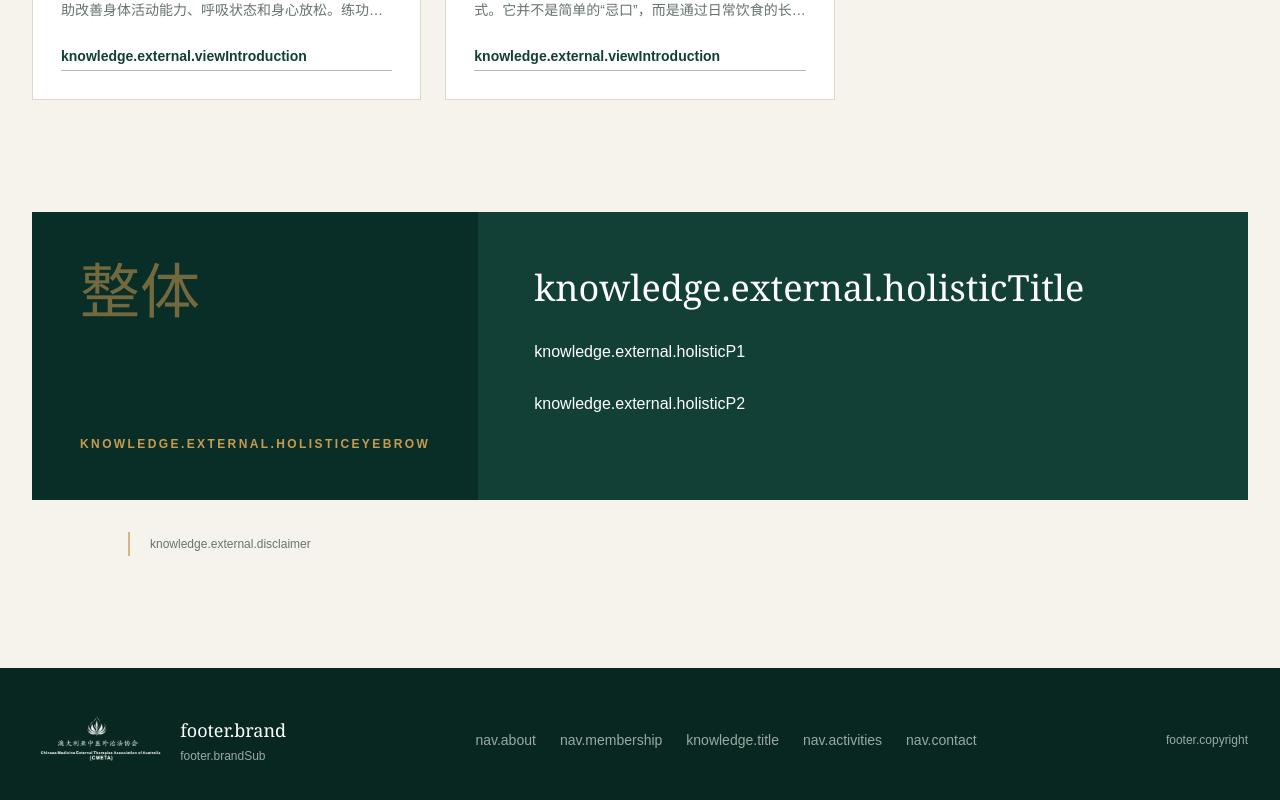
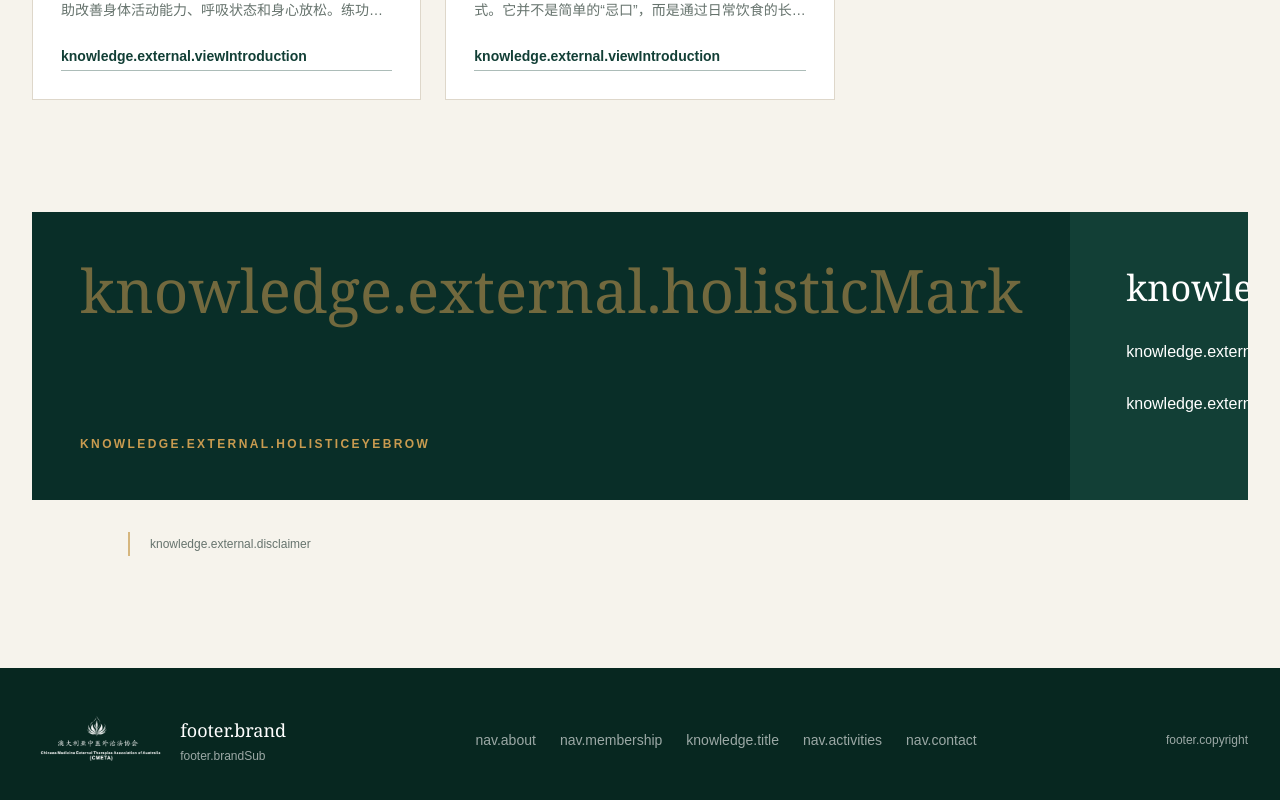
Before and after one commit to mxxct4git/Extherapy, a React (Vite) app in the folder portal/: page /knowledge/external-therapies in a window 1280 px wide. Shown: the part 2741-3541 px from the top of the page. Built offline with nearby package versions, Linux system fonts and the light colour scheme; the HTML template or start-up script is replaced by a standard one.

Commit message:
optimize i18n

```diff
--- a/portal/src/i18n/locales/en.json
+++ b/portal/src/i18n/locales/en.json
@@ -190,6 +190,7 @@
       "previous": "Previous",
       "next": "Next",
       "holisticEyebrow": "The Holistic Approach",
+      "holisticMark": "Holistic",
       "holisticTitle": "The Holistic Approach of External Therapies",
       "holisticP1": "Chinese medicine external therapies are not limited to addressing a single symptom or body area. Traditionally, practitioners consider the individual as a whole, including constitution, lifestyle, environment, emotional wellbeing, diet and daily habits.",
       "holisticP2": "The goal is to support the body's natural balance and encourage people to become more aware of their own health, so that traditional health principles can become part of everyday life.",
--- a/portal/src/i18n/locales/zh.json
+++ b/portal/src/i18n/locales/zh.json
@@ -190,6 +190,7 @@
       "previous": "上一种",
       "next": "下一种",
       "holisticEyebrow": "The Holistic Approach",
+      "holisticMark": "整体",
       "holisticTitle": "中医外治法的整体理念",
       "holisticP1": "中医外治法并不仅仅针对某一个症状或身体部位。传统中医强调“整体观”，在进行外治调理时，也会综合考虑个人体质、生活方式、环境、情绪、饮食以及日常习惯等因素。",
       "holisticP2": "其核心不仅在于缓解当下的不适，更在于帮助人们认识自身健康状态，将中医的健康理念融入日常生活，从“治已病”逐步走向“治未病”和长期健康管理。",
--- a/portal/src/pages/ExternalTherapies.tsx
+++ b/portal/src/pages/ExternalTherapies.tsx
@@ -72,7 +72,7 @@ export function ExternalTherapies() {
 
         <div className="mt-20 grid overflow-hidden bg-primary text-white lg:grid-cols-[0.72fr_1.28fr] md:mt-28">
           <div className="flex min-h-72 flex-col justify-between bg-deep p-8 md:p-12">
-            <span className="font-serif text-6xl text-gold/55">整体</span>
+            <span className="font-serif text-6xl text-gold/55">{t("knowledge.external.holisticMark")}</span>
             <p className="text-xs font-bold uppercase tracking-[0.2em] text-gold">{t("knowledge.external.holisticEyebrow")}</p>
           </div>
           <div className="p-8 md:p-12 lg:p-14">
```
